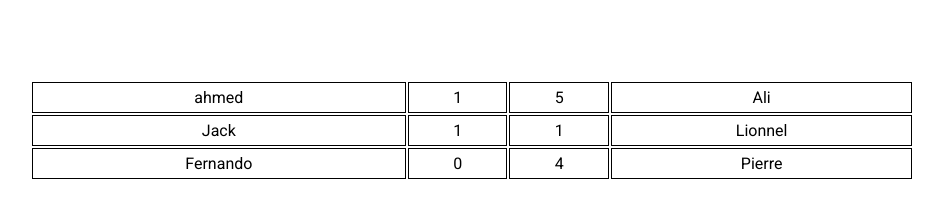
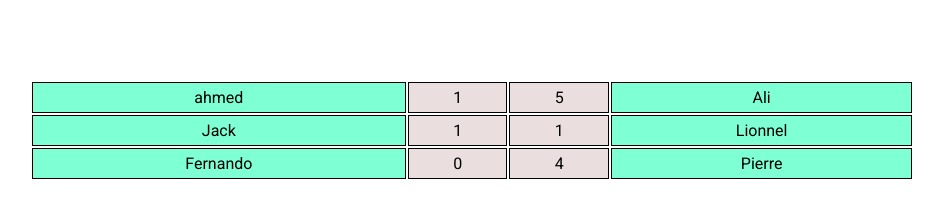
Before and after one commit to MOHAMED-ENSA2/kachouti, a plain HTML site: page index.html in a window 1280 px wide. Shown: the whole page, without its empty margins (168-1111 px from the left). Drawn offline with Linux system fonts and the light colour scheme.

Commit message:
second commit

```diff
--- a/style.css
+++ b/style.css
@@ -19,16 +19,16 @@ td{
     padding: 5px;
 }
 
-tr.td:nth-child(1){
+tr td:nth-child(1){
     background-color: aquamarine;
 }
-tr.td:nth-child(4){
+tr td:nth-child(4){
     background-color: aquamarine;
 }
 
-tr.td:nth-child(2){
-    background-color: ;
+tr td:nth-child(2){
+    background-color: rgba(156, 92, 92, 0.2);
 }
-tr.td:nth-child(3){
-    background-color: ;
+tr td:nth-child(3){
+    background-color: rgba(156, 92, 92, 0.2);
 }
```
